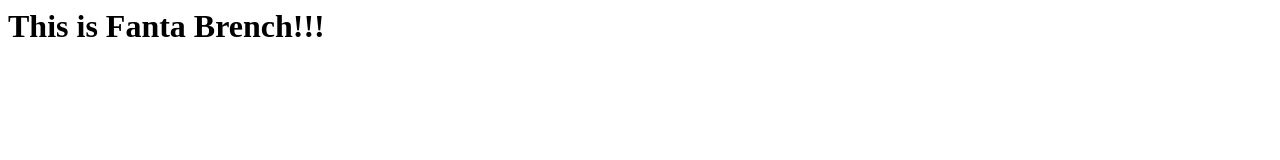
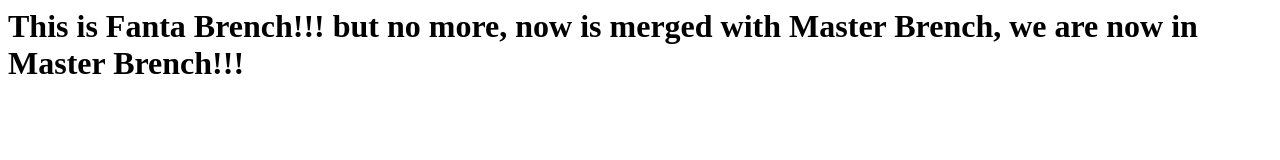
Before and after one commit to bogdanmaric/Tutorial, a plain HTML site: page index.html in a window 1280 px wide. Drawn offline with Linux system fonts and the light colour scheme.

Commit message:
updated header

```diff
--- a/index.html
+++ b/index.html
@@ -6,6 +6,6 @@
     <title>Document</title>
 </head>
 <body>
-    <h1>This is Fanta Brench!!!</h1>
+    <h1>This is Fanta Brench!!! but no more, now is merged with Master Brench, we are now in Master Brench!!!</h1>
 </body>
 </html>
```
